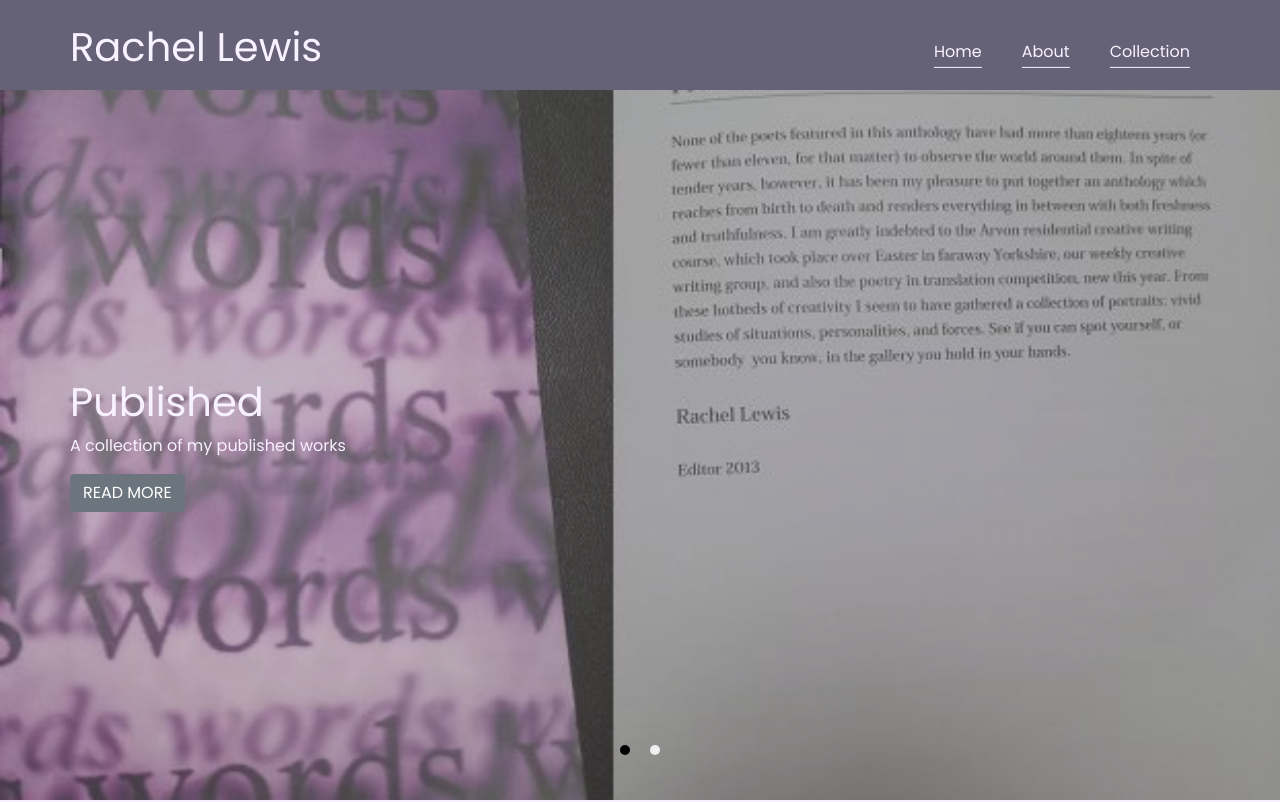
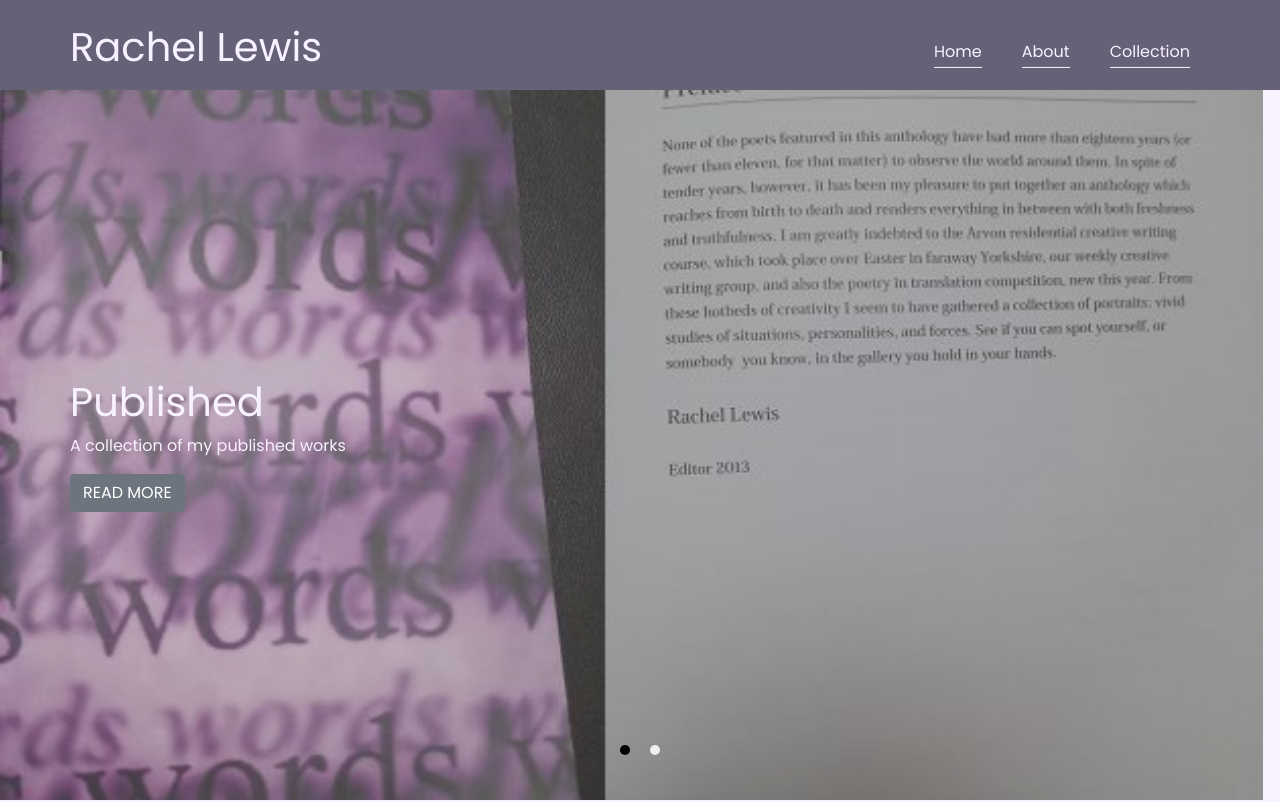
Before and after one commit to andrewlew1s/RLWebsite, a Vue app: page / in a window 1280 px wide. Shown: the top 802 px of the page. Built offline with nearby package versions, Linux system fonts and the light colour scheme; no server answers; the database is empty.

Commit message:
feat: fix carousel

```diff
--- a/src/components/Carousel.vue
+++ b/src/components/Carousel.vue
@@ -93,7 +93,8 @@ $overlayOpacity: 0.37;
 	}
 
 	&__image {
-		width: 100%;
+		// width setting sets the image to fullscreen - scrollbar width
+		width: calc(100vw - 17px);
 		height: 100%;
 		display: block;
 		background-size: cover;
```
